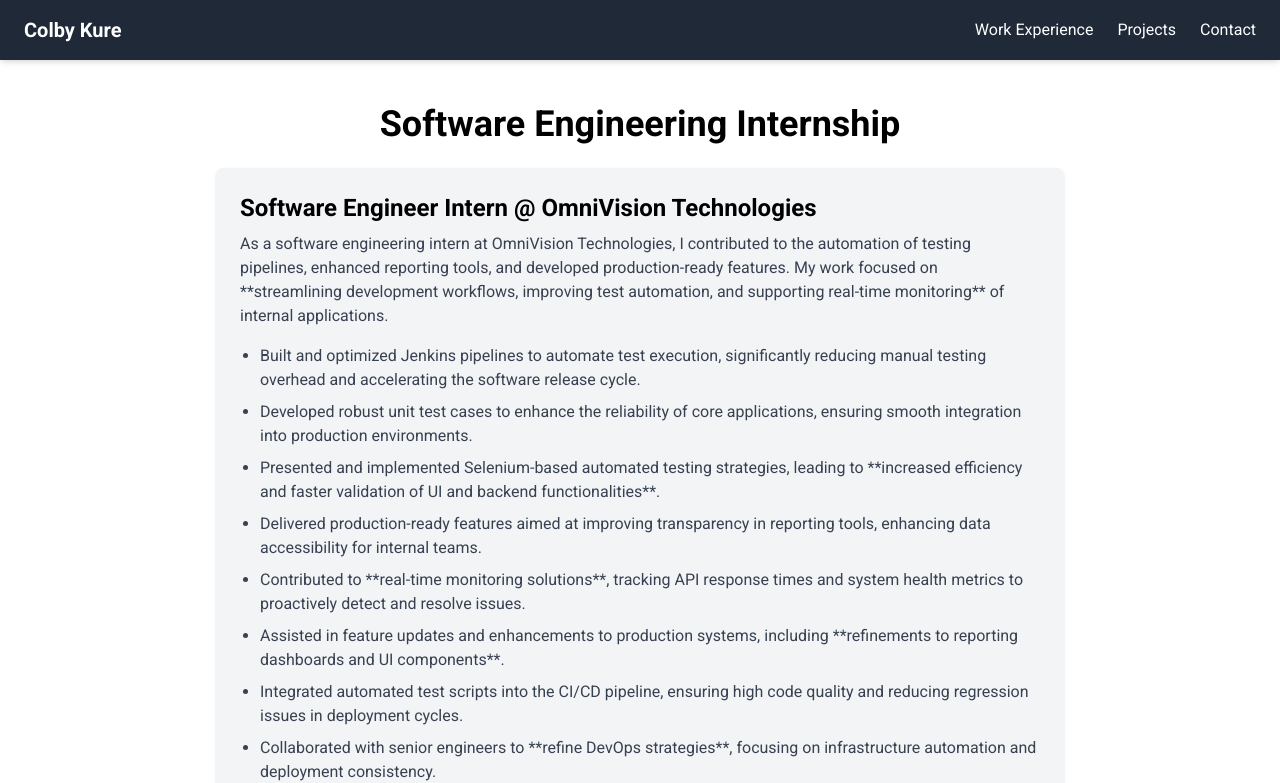
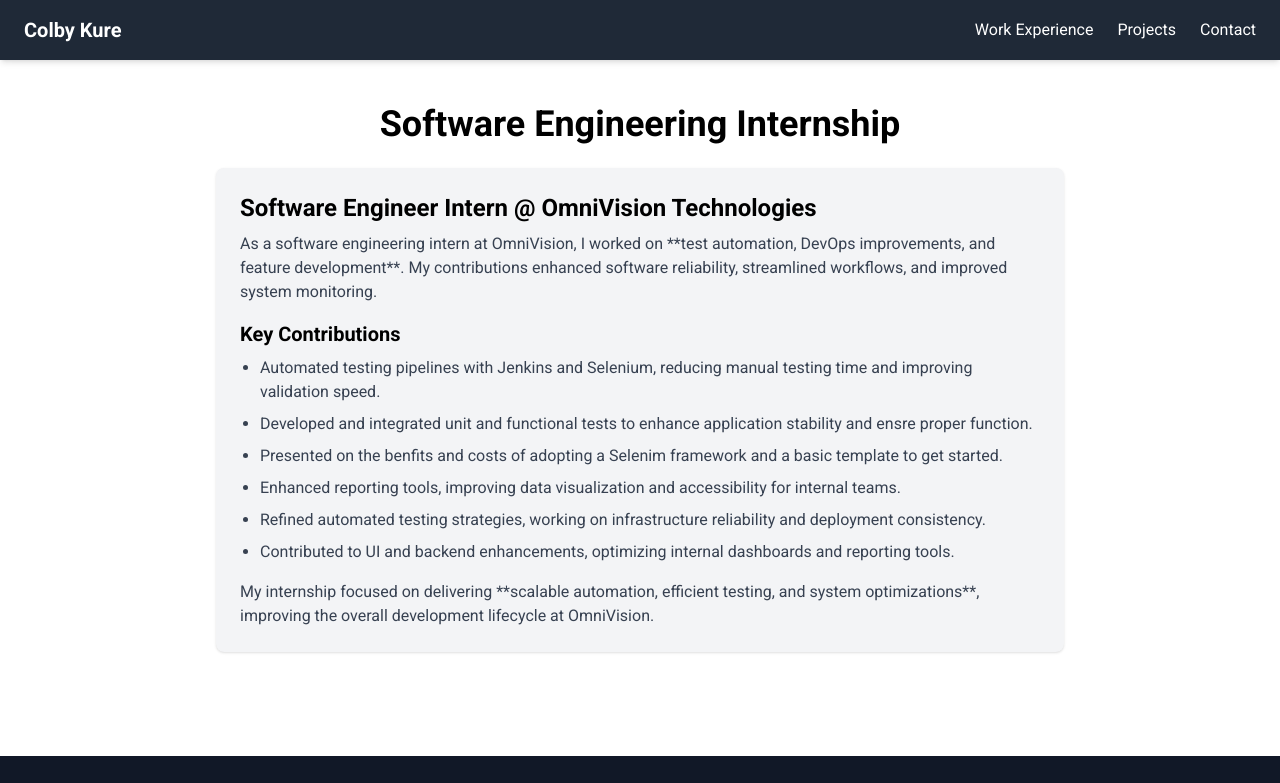
Before and after one commit to ColbyKure/ReactPortfolio, a Next.js app in the folder personal-site/: page /internship in a window 1280 px wide. Shown: the top 783 px of the page. Built offline with nearby package versions, Linux system fonts and the light colour scheme.

Commit message:
add modal

```diff
--- a/personal-site/src/components/home/Hero.jsx
+++ b/personal-site/src/components/home/Hero.jsx
@@ -6,7 +6,7 @@
     <section className="bg-gradient-to-r from-gray-900 to-gray-700 text-white min-h-screen flex items-center justify-center">
       <div className="text-center px-6">
         <h1 className="text-5xl font-bold mb-4">Hi, I'm Colby</h1>
-        <p className="text-xl mb-6">Building modern, innovative solutions for a connected world.</p>
+        <p className="text-xl mb-6">Frontend Designer | Full Stack Developer | React and Django Specialist</p>
         {/* <a href="#projects" className="bg-yellow-400 text-gray-800 px-6 py-3 rounded-full shadow-md hover:bg-yellow-500">
           View My Work
         </a> */}
--- /dev/null
+++ b/personal-site/src/components/home/Modal.jsx
@@ -0,0 +1,49 @@
+import { useEffect } from "react";
+import { motion } from "framer-motion";
+
+const Modal = ({ project, onClose }) => {
+  useEffect(() => {
+    const handleKeyDown = (e) => {
+      if (e.key === "Escape") onClose();
+    };
+    window.addEventListener("keydown", handleKeyDown);
+    return () => window.removeEventListener("keydown", handleKeyDown);
+  }, [onClose]);
+
+  if (!project) return null;
+
+  return (
+    <div className="fixed inset-0 bg-black bg-opacity-50 flex justify-center items-center z-50 p-4">
+      <motion.div
+        className="bg-white p-8 rounded-lg shadow-lg max-w-4xl w-full relative"
+        initial={{ opacity: 0, y: -50 }}
+        animate={{ opacity: 1, y: 0 }}
+        exit={{ opacity: 0, y: 50 }}
+      >
+        {/* Close Button */}
+        <button
+          onClick={onClose}
+          className="absolute top-4 right-4 text-gray-500 hover:text-gray-700 text-2xl"
+        >
+          ✕
+        </button>
+
+        {/* Image */}
+        <img
+          src={project.image}
+          alt={project.title}
+          className="w-full h-60 rounded-md mb-6 object-cover"
+        />
+
+        {/* Title & Description */}
+        <h2 className="text-3xl font-bold mb-4">{project.title}</h2>
+        <p className="text-lg text-gray-600 mb-6">{project.description}</p>
+
+        {/* Dynamic Content */}
+        <div className="text-gray-700 text-lg">{project.content}</div>
+      </motion.div>
+    </div>
+  );
+};
+
+export default Modal;
--- a/personal-site/src/components/home/ProjectGallery.jsx
+++ b/personal-site/src/components/home/ProjectGallery.jsx
@@ -64,7 +64,7 @@
             transition={{ duration: 0.8, delay: index * 0.3 }}
             viewport={{ once: true, amount: 0.5 }}
           >
-            <a href={project.link} target="_blank" rel="noopener noreferrer">
+            <a href={project.link} target="_self" rel="noopener noreferrer">
               <img
                 src={project.image}  // Image path from the projects array
                 alt={project.title}
@@ -87,7 +87,7 @@
             transition={{ duration: 0.8, delay: index * 0.3 }}
             viewport={{ once: true, amount: 0.5 }}
           >
-            <a href={project.link} target="_blank" rel="noopener noreferrer">
+            <a href={project.link} target="_self" rel="noopener noreferrer">
               <img
                 src={project.image}  // Image path from the projects array
                 alt={project.title}
--- a/personal-site/src/components/shared/Header.jsx
+++ /dev/null
@@ -1,20 +0,0 @@
-// src/components/Header.jsx
-import React from "react";
-
-const Header = () => {
-  return (
-    <header className="bg-white border-b shadow-sm py-4">
-      <div className="container mx-auto flex justify-between items-center px-6">
-        <h1 className="text-2xl font-bold">Colby Kure</h1>
-        <nav>
-          <ul className="flex space-x-4">
-            <li><a href="#projects" className="hover:underline">Projects</a></li>
-            <li><a href="#contact" className="hover:underline">Contact</a></li>
-          </ul>
-        </nav>
-      </div>
-    </header>
-  );
-};
-
-export default Header;
--- a/personal-site/src/pages/internship.tsx
+++ b/personal-site/src/pages/internship.tsx
@@ -3,41 +3,30 @@
 const InternshipExperience = () => {
   return (
     <div className="mt-20 max-w-4xl mx-auto p-6">
-      <h1 className="text-4xl font-bold text-center mb-6">Software Engineering Internship</h1>
+      <h1 className="text-4xl font-bold text-center mb-6">
+        Software Engineering Internship
+      </h1>
 
       <div className="mb-8 p-6 bg-gray-100 rounded-lg shadow">
-        <h2 className="text-2xl font-semibold">Software Engineer Intern @ OmniVision Technologies</h2>
+        <h2 className="text-2xl font-semibold">
+          Software Engineer Intern @ OmniVision Technologies
+        </h2>
         <p className="mt-2 text-gray-700">
-          As a software engineering intern at OmniVision Technologies, I contributed to the automation of testing pipelines, enhanced reporting tools, and developed production-ready features. My work focused on **streamlining development workflows, improving test automation, and supporting real-time monitoring** of internal applications.
+          As a software engineering intern at OmniVision, I worked on **test automation, DevOps improvements, and feature development**. My contributions enhanced software reliability, streamlined workflows, and improved system monitoring.
         </p>
-        <ul className="list-disc mt-4 pl-5 text-gray-700 space-y-2">
-          <li>
-            Built and optimized Jenkins pipelines to automate test execution, significantly reducing manual testing overhead and accelerating the software release cycle.
-          </li>
-          <li>
-            Developed robust unit test cases to enhance the reliability of core applications, ensuring smooth integration into production environments.
-          </li>
-          <li>
-            Presented and implemented Selenium-based automated testing strategies, leading to **increased efficiency and faster validation of UI and backend functionalities**.
-          </li>
-          <li>
-            Delivered production-ready features aimed at improving transparency in reporting tools, enhancing data accessibility for internal teams.
-          </li>
-          <li>
-            Contributed to **real-time monitoring solutions**, tracking API response times and system health metrics to proactively detect and resolve issues.
-          </li>
-          <li>
-            Assisted in feature updates and enhancements to production systems, including **refinements to reporting dashboards and UI components**.
-          </li>
-          <li>
-            Integrated automated test scripts into the CI/CD pipeline, ensuring high code quality and reducing regression issues in deployment cycles.
-          </li>
-          <li>
-            Collaborated with senior engineers to **refine DevOps strategies**, focusing on infrastructure automation and deployment consistency.
-          </li>
+
+        <h3 className="text-xl font-semibold mt-4">Key Contributions</h3>
+        <ul className="list-disc mt-2 pl-5 text-gray-700 space-y-2">
+          <li>Automated testing pipelines with Jenkins and Selenium, reducing manual testing time and improving validation speed.</li>
+          <li>Developed and integrated unit and functional tests to enhance application stability and ensre proper function.</li>
+          <li>Presented on the benfits and costs of adopting a Selenim framework and a basic template to get started.</li>
+          <li>Enhanced reporting tools, improving data visualization and accessibility for internal teams.</li>
+          <li>Refined automated testing strategies, working on infrastructure reliability and deployment consistency.</li>
+          <li>Contributed to UI and backend enhancements, optimizing internal dashboards and reporting tools.</li>
         </ul>
+
         <p className="mt-4 text-gray-700">
-          Through my contributions to test automation, DevOps, and feature development, I improved engineering efficiency and helped optimize the company's software development lifecycle.
+          My internship focused on delivering **scalable automation, efficient testing, and system optimizations**, improving the overall development lifecycle at OmniVision.
         </p>
       </div>
     </div>
```
Also changed, not shown: personal-site/src/pages/automated-reporting.jsx (+9 -9 lines).
